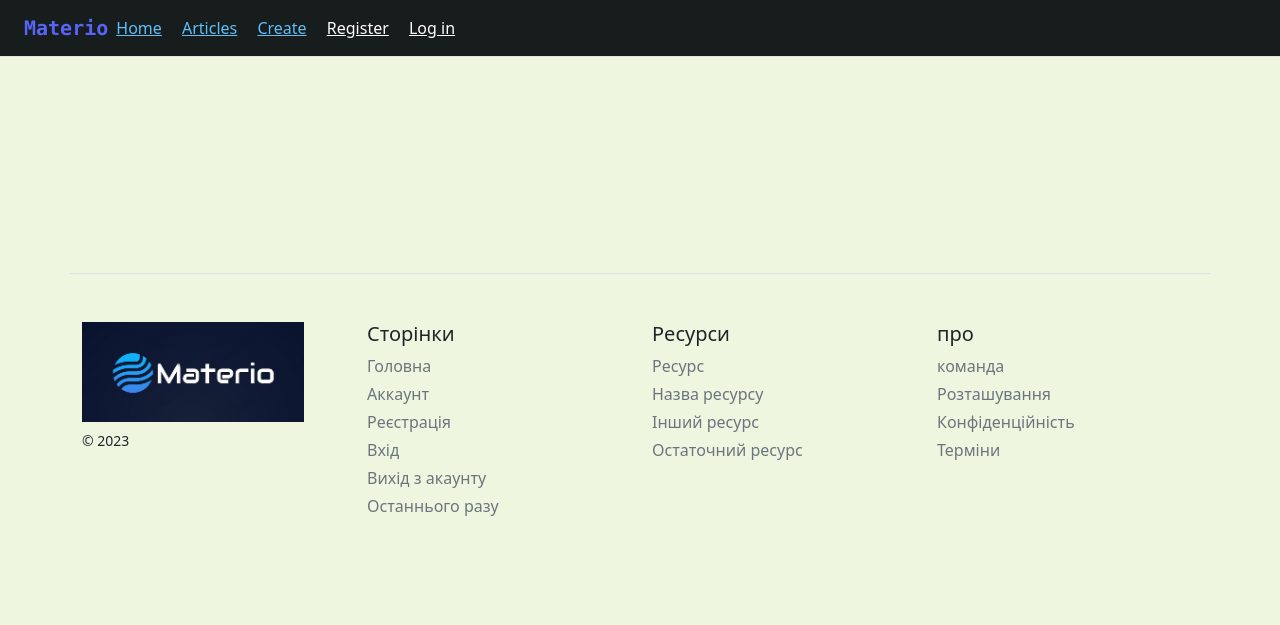
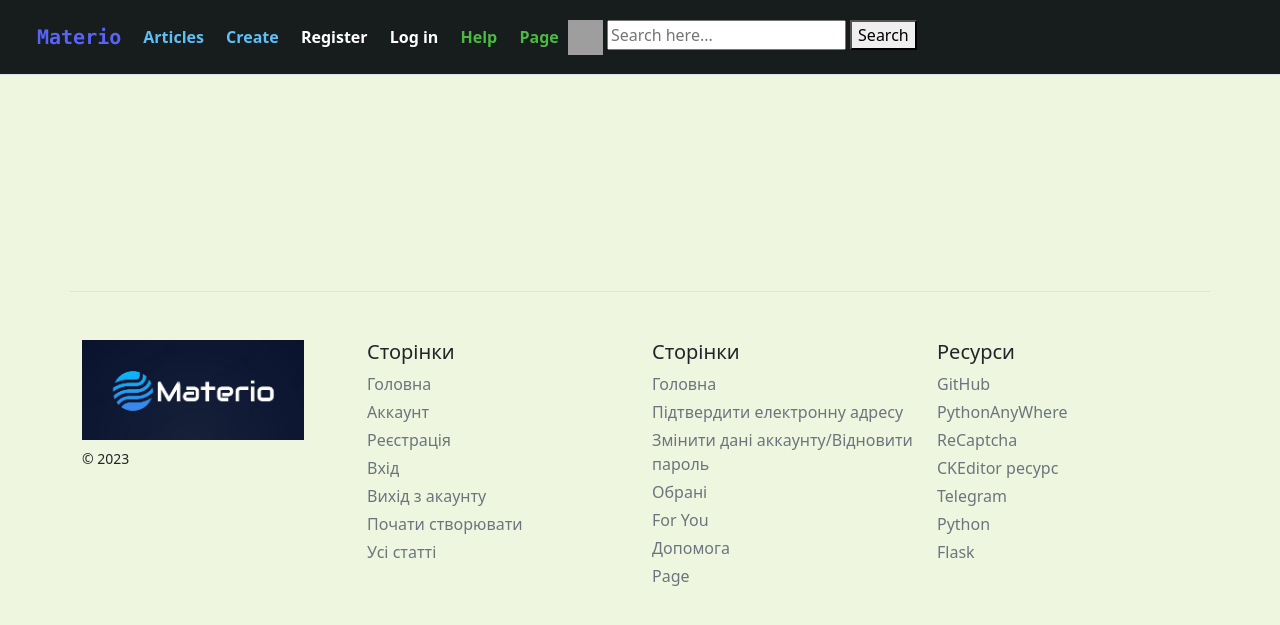
Before and after one commit to suhorukovkirilo/materio, a Flask app: page / in a window 1280 px wide. Shown: the top 625 px of the page. Run offline with Flask 3, Linux system fonts and the light colour scheme; parts of the project's set-up code (start-up, migrations or seed data) failed here and were passed over; some libraries are stand-ins or nearby versions; grey boxes are pictures that could not be loaded.

Commit message:
Update index.html

```diff
--- a/templates/index.html
+++ b/templates/index.html
@@ -7,22 +7,31 @@
     <meta http-equiv="X-UA-Compatible" content="ie=edge">
     <link rel="stylesheet" href="{{ url_for('static', filename='css/index.css')}}">
     <link rel="stylesheet" href="https://cdn.jsdelivr.net/npm/bootstrap@5.2.3/dist/css/bootstrap.min.css" integrity="sha384-rbsA2VBKQhggwzxH7pPCaAqO46MgnOM80zW1RWuH61DGLwZJEdK2Kadq2F9CUG65" crossorigin="anonymous">
+    <script src="https://cdn.ckeditor.com/4.21.0/standard/ckeditor.js"></script>
     <title>{% block title %}{% endblock %}</title>
 </head>
 <body style="background-color: #EFF6E0">
     <div class="d-flex flex-column flex-md-row align-items-center p-3 px-md-4 mb-3 border-bottom " style="background-color: #171D1C">
-        <h5 class="my-0 font-weight-normal" style="color: #5863F8; font-family: 'Lucida Console'"><strong>Materio</strong></h5>
+        <a class="btn" href="/"><h5 class="my-0 font-weight-normal" style="color: #5863F8; font-family: 'Lucida Console';"><strong>Materio</strong></h5></a>
         <nav class="my-2 my-md-0 mr-md-auto">
-            <a class="p-2" style="color: #5FBFF9" href="/">Home</a>
-            <a class="p-2" style="color: #5FBFF9" href="/articles">Articles</a>
-            <a class="p-2" style="color: #5FBFF9" href="/create">Create</a>
+            <a class="p-2 btn" style="color: #5FBFF9; font-weight: bold;" href="/articles">  Articles </a>
+            <a class="p-2 btn" style="color: #5FBFF9; font-weight: bold;" href="/create"> Create </a>
             {% if current_user.is_authenticated %}
-                <a class="p-2 text-white" href="/account">Account</a>
+                <a class="p-2 text-white btn" style="font-weight: bold;" href="/account"> Account </a>
+                <a class="p-2 text-white btn" style="font-weight: bold;" href="/foryou"> For You </a>
+                <a class="p-2 text-white btn" style="font-weight: bold;" href="/favourites"> Favourites </a>
             {% else %}
-                <a class="p-2 text-white" href="/register">Register</a>
-                <a class="p-2 text-white" href="/login">Log in</a>
+                <a class="p-2 text-white btn" style="font-weight: bold;" href="/register"> Register </a>
+                <a class="p-2 text-white btn" style="font-weight: bold;" href="/login"> Log in </a>
             {% endif %}
+            <a class="p-2 btn" style="color: #4CB944;font-weight: bold;" href="/help"> Help </a>
+            <a class="p-2 btn" style="color: #4CB944;font-weight: bold;" href="/page"> Page </a>
         </nav>
+        <form action="/search" class="input-box"  method="get" id="search-form">
+      <img src="{{url_for('static', filename='img/search.png')}}" width="35" height="35">
+      <input type="text" name="tags" id="tags" placeholder="Search here..." />
+            <button type="submit" class="button">Search</button>
+    </form>
     </div>
     {% block body %}{% endblock %}
     <footer class="container pt-4 my-md-5 pt-md-5 border-top">
@@ -34,33 +43,45 @@
       <div class="col-6 col-md">
         <h5><font style="vertical-align: inherit;"><font style="vertical-align: inherit;">Сторінки</font></font></h5>
         <ul class="list-unstyled text-small">
-          <li class="mb-1"><a class="link-secondary text-decoration-none" href="#"><font style="vertical-align: inherit;"><font style="vertical-align: inherit;">Головна</font></font></a></li>
-          <li class="mb-1"><a class="link-secondary text-decoration-none" href="#"><font style="vertical-align: inherit;"><font style="vertical-align: inherit;">Аккаунт</font></font></a></li>
-          <li class="mb-1"><a class="link-secondary text-decoration-none" href="#"><font style="vertical-align: inherit;"><font style="vertical-align: inherit;">Реєстрація</font></font></a></li>
-          <li class="mb-1"><a class="link-secondary text-decoration-none" href="#"><font style="vertical-align: inherit;"><font style="vertical-align: inherit;">Вхід</font></font></a></li>
-          <li class="mb-1"><a class="link-secondary text-decoration-none" href="#"><font style="vertical-align: inherit;"><font style="vertical-align: inherit;">Вихід з акаунту</font></font></a></li>
-          <li class="mb-1"><a class="link-secondary text-decoration-none" href="#"><font style="vertical-align: inherit;"><font style="vertical-align: inherit;">Останнього разу</font></font></a></li>
+            <div class="row">
+                    <li class="mb-1"><a class="link-secondary text-decoration-none" href="/"><font style="vertical-align: inherit;"><font style="vertical-align: inherit;">Головна</font></font></a></li>
+                    <li class="mb-1"><a class="link-secondary text-decoration-none" href="/account"><font style="vertical-align: inherit;"><font style="vertical-align: inherit;">Аккаунт</font></font></a></li>
+                    <li class="mb-1"><a class="link-secondary text-decoration-none" href="/register"><font style="vertical-align: inherit;"><font style="vertical-align: inherit;">Реєстрація</font></font></a></li>
+                    <li class="mb-1"><a class="link-secondary text-decoration-none" href="/login"><font style="vertical-align: inherit;"><font style="vertical-align: inherit;">Вхід</font></font></a></li>
+                    <li class="mb-1"><a class="link-secondary text-decoration-none" href="/logout"><font style="vertical-align: inherit;"><font style="vertical-align: inherit;">Вихід з акаунту</font></font></a></li>
+                    <li class="mb-1"><a class="link-secondary text-decoration-none" href="/create"><font style="vertical-align: inherit;"><font style="vertical-align: inherit;">Почати створювати</font></font></a></li>
+                    <li class="mb-1"><a class="link-secondary text-decoration-none" href="/articles"><font style="vertical-align: inherit;"><font style="vertical-align: inherit;">Усі статті</font></font></a></li>
+            </div>
+        </ul>
+      </div>
+      <div class="col-6 col-md">
+        <h5><font style="vertical-align: inherit;"><font style="vertical-align: inherit;">Сторінки</font></font></h5>
+        <ul class="list-unstyled text-small">
+            <li class="mb-1"><a class="link-secondary text-decoration-none" href="/"><font style="vertical-align: inherit;"><font style="vertical-align: inherit;">Головна</font></font></a></li>
+            <div class="row">
+                    <li class="mb-1"><a class="link-secondary text-decoration-none" href="/verify"><font style="vertical-align: inherit;"><font style="vertical-align: inherit;">Підтвердити електронну адресу</font></font></a></li>
+                    <li class="mb-1"><a class="link-secondary text-decoration-none" href="/change_data"><font style="vertical-align: inherit;"><font style="vertical-align: inherit;">Змінити дані аккаунту/Відновити пароль</font></font></a></li>
+                    <li class="mb-1"><a class="link-secondary text-decoration-none" href="/favourites"><font style="vertical-align: inherit;"><font style="vertical-align: inherit;">Обрані</font></font></a></li>
+                    <li class="mb-1"><a class="link-secondary text-decoration-none" href="/foryou"><font style="vertical-align: inherit;"><font style="vertical-align: inherit;">For You</font></font></a></li>
+                    <li class="mb-1"><a class="link-secondary text-decoration-none" href="/help"><font style="vertical-align: inherit;"><font style="vertical-align: inherit;">Допомога</font></font></a></li>
+                    <li class="mb-1"><a class="link-secondary text-decoration-none" href="/page"><font style="vertical-align: inherit;"><font style="vertical-align: inherit;">Page</font></font></a></li>
+            </div>
         </ul>
       </div>
       <div class="col-6 col-md">
         <h5><font style="vertical-align: inherit;"><font style="vertical-align: inherit;">Ресурси</font></font></h5>
         <ul class="list-unstyled text-small">
-          <li class="mb-1"><a class="link-secondary text-decoration-none" href="#"><font style="vertical-align: inherit;"><font style="vertical-align: inherit;">Ресурс</font></font></a></li>
-          <li class="mb-1"><a class="link-secondary text-decoration-none" href="#"><font style="vertical-align: inherit;"><font style="vertical-align: inherit;">Назва ресурсу</font></font></a></li>
-          <li class="mb-1"><a class="link-secondary text-decoration-none" href="#"><font style="vertical-align: inherit;"><font style="vertical-align: inherit;">Інший ресурс</font></font></a></li>
-          <li class="mb-1"><a class="link-secondary text-decoration-none" href="#"><font style="vertical-align: inherit;"><font style="vertical-align: inherit;">Остаточний ресурс</font></font></a></li>
-        </ul>
-      </div>
-      <div class="col-6 col-md">
-        <h5><font style="vertical-align: inherit;"><font style="vertical-align: inherit;">про</font></font></h5>
-        <ul class="list-unstyled text-small">
-          <li class="mb-1"><a class="link-secondary text-decoration-none" href="#"><font style="vertical-align: inherit;"><font style="vertical-align: inherit;">команда</font></font></a></li>
-          <li class="mb-1"><a class="link-secondary text-decoration-none" href="#"><font style="vertical-align: inherit;"><font style="vertical-align: inherit;">Розташування</font></font></a></li>
-          <li class="mb-1"><a class="link-secondary text-decoration-none" href="#"><font style="vertical-align: inherit;"><font style="vertical-align: inherit;">Конфіденційність</font></font></a></li>
-          <li class="mb-1"><a class="link-secondary text-decoration-none" href="#"><font style="vertical-align: inherit;"><font style="vertical-align: inherit;">Терміни</font></font></a></li>
+            <li class="mb-1"><a class="link-secondary text-decoration-none" href="https://github.com/suhorukovkirilo/materio"><font style="vertical-align: inherit;"><font style="vertical-align: inherit;">GitHub</font></font></a></li>
+          <li class="mb-1"><a class="link-secondary text-decoration-none" href="https://pythonanywhere.com"><font style="vertical-align: inherit;"><font style="vertical-align: inherit;">PythonAnyWhere</font></font></a></li>
+          <li class="mb-1"><a class="link-secondary text-decoration-none" href="https://www.google.com/recaptcha/about//"><font style="vertical-align: inherit;"><font style="vertical-align: inherit;">ReCaptcha</font></font></a></li>
+          <li class="mb-1"><a class="link-secondary text-decoration-none" href="https://ckeditor.com"><font style="vertical-align: inherit;"><font style="vertical-align: inherit;">CKEditor ресурс</font></font></a></li>
+          <li class="mb-1"><a class="link-secondary text-decoration-none" href="https://telegram.me"><font style="vertical-align: inherit;"><font style="vertical-align: inherit;">Telegram</font></font></a></li>
+          <li class="mb-1"><a class="link-secondary text-decoration-none" href="https://python.org"><font style="vertical-align: inherit;"><font style="vertical-align: inherit;">Python</font></font></a></li>
+          <li class="mb-1"><a class="link-secondary text-decoration-none" href="https://flask.palletsprojects.com/en/2.3.x/"><font style="vertical-align: inherit;"><font style="vertical-align: inherit;">Flask</font></font></a></li>
         </ul>
       </div>
     </div>
   </footer>
+    <script src="{{url_for('static', filename='js/index.js')}}"></script>
 </body>
 </html>
```
